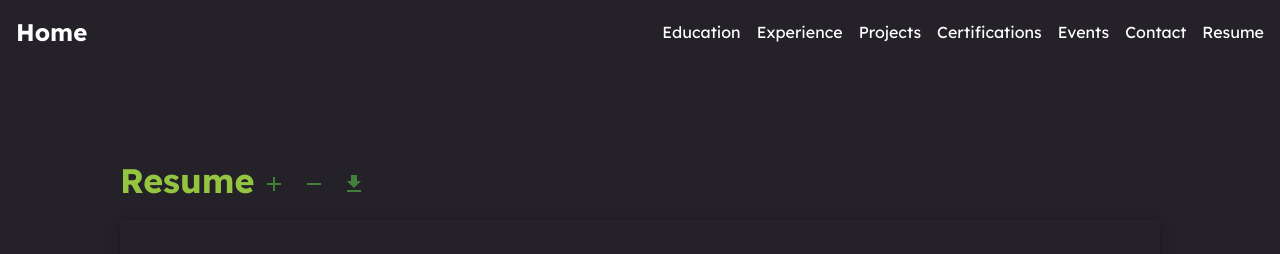
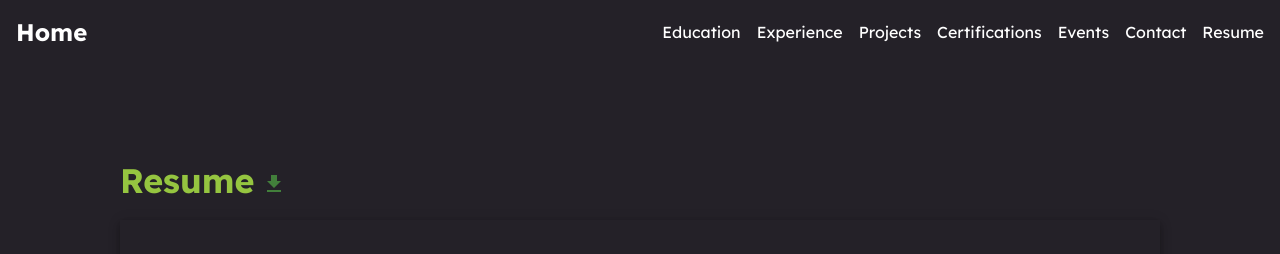
Before and after one commit to erik-lance/portfolio-website, a Next.js app: page /resume in a window 1280 px wide. Shown: the top 254 px of the page. Built offline with nearby package versions, Linux system fonts and the light colour scheme.

Commit message:
Removed zoom buttons temporarily

```diff
--- a/src/pages/resume.tsx
+++ b/src/pages/resume.tsx
@@ -7,19 +7,19 @@ import RemoveIcon from '@mui/icons-material/Remove';
 export default function Resume() {
     const resumePDF = "/documents/tiongquico_resume.pdf";
 
-    const handleZoomIn = () => {
-        const iframe = document.getElementById("pdf-iframe") as HTMLIFrameElement;
-        if (iframe && iframe.contentWindow) {
-            iframe.contentWindow.postMessage({ type: 'zoomIn' }, "*");
-        }
-    };
+    // const handleZoomIn = () => {
+    //     const iframe = document.getElementById("pdf-iframe") as HTMLIFrameElement;
+    //     if (iframe && iframe.contentWindow) {
+    //         iframe.contentWindow.postMessage({ type: 'zoomIn' }, "*");
+    //     }
+    // };
 
-    const handleZoomOut = () => {
-        const iframe = document.getElementById('pdf-iframe') as HTMLIFrameElement;
-        if (iframe && iframe.contentWindow) {
-            iframe.contentWindow.postMessage({ type: 'zoomOut' }, '*');
-        }
-    };
+    // const handleZoomOut = () => {
+    //     const iframe = document.getElementById('pdf-iframe') as HTMLIFrameElement;
+    //     if (iframe && iframe.contentWindow) {
+    //         iframe.contentWindow.postMessage({ type: 'zoomOut' }, '*');
+    //     }
+    // };
 
     return (
         <Container maxWidth="lg"
@@ -35,7 +35,7 @@ export default function Resume() {
                 >
                     Resume
 
-                    <IconButton
+                    {/* <IconButton
                         aria-label="zoom-in"
                         color="primary"
                         onClick={handleZoomIn}
@@ -49,7 +49,7 @@ export default function Resume() {
                         onClick={handleZoomOut}
                     >
                         <RemoveIcon />
-                    </IconButton>
+                    </IconButton> */}
 
                     <IconButton
                         aria-label="download"
```
